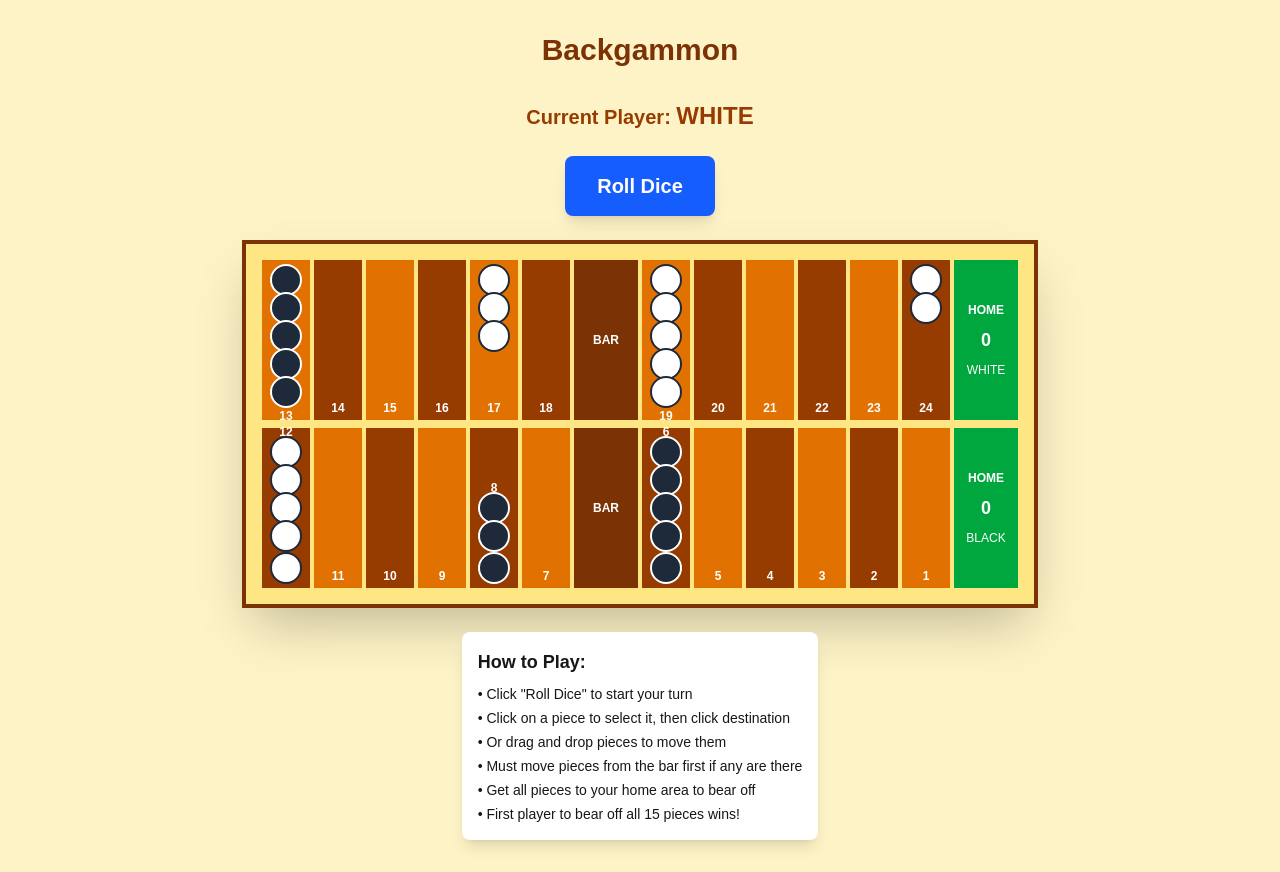
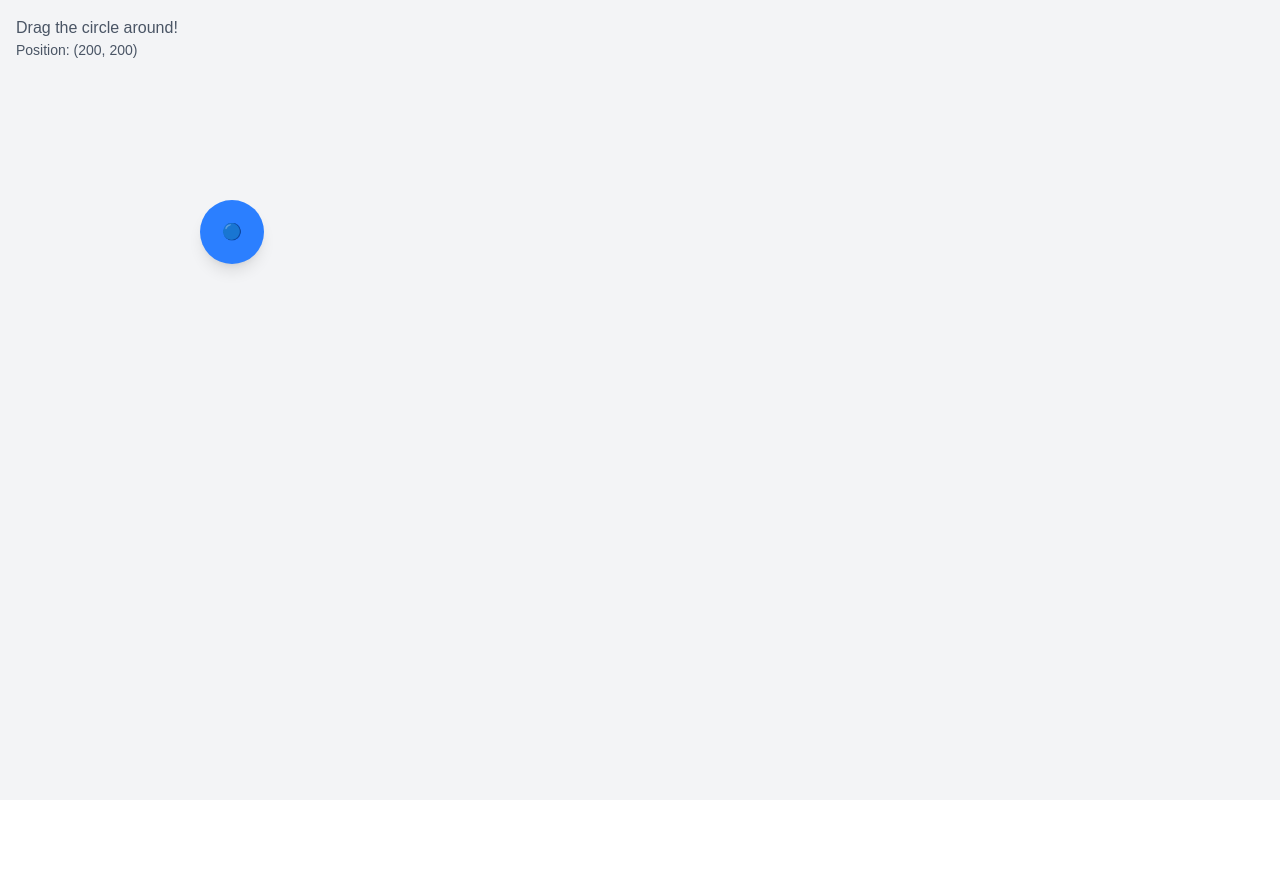
Before and after one commit to tpebop54/backgammon, a Next.js app in the folder web/: page / in a window 1280 px wide. After the commit the page ends 800 px from the top, so only its background shows below. Built offline with nearby package versions, Linux system fonts and the light colour scheme.

Commit message:
test check component

```diff
--- a/web/src/app/page.tsx
+++ b/web/src/app/page.tsx
@@ -1,9 +1,10 @@
 import BackgammonBoard from '@/components/BackgammonBoard';
+import Checker from '@/components/Checker';
 
 export default function Home() {
   return (
     <main>
-      <BackgammonBoard />
+      <Checker />
     </main>
   );
 }
--- /dev/null
+++ b/web/src/components/Checker.tsx
@@ -0,0 +1,64 @@
+'use client';
+
+import React, { useState } from 'react';
+
+const DraggableCircle: React.FC = () => {
+    const [position, setPosition] = useState({ x: 200, y: 200 });
+    const [isDragging, setIsDragging] = useState(false);
+    const [dragOffset, setDragOffset] = useState({ x: 0, y: 0 });
+
+    const handleMouseDown = (e: React.MouseEvent) => {
+        setIsDragging(true);
+        const rect = e.currentTarget.getBoundingClientRect();
+        setDragOffset({
+            x: e.clientX - rect.left,
+            y: e.clientY - rect.top
+        });
+    };
+
+    const handleMouseMove = (e: React.MouseEvent) => {
+        if (isDragging) {
+            setPosition({
+                x: e.clientX - dragOffset.x,
+                y: e.clientY - dragOffset.y
+            });
+        }
+    };
+
+    const handleMouseUp = () => {
+        setIsDragging(false);
+    };
+
+    return (
+        <div
+            className="w-full h-screen bg-gray-100 relative overflow-hidden"
+            onMouseMove={handleMouseMove}
+            onMouseUp={handleMouseUp}
+            onMouseLeave={handleMouseUp}
+        >
+            <div
+                className={`w-16 h-16 bg-blue-500 rounded-full cursor-move shadow-lg transition-transform ${
+                    isDragging ? 'scale-110' : 'hover:scale-105'
+                }`}
+                style={{
+                    position: 'absolute',
+                    left: position.x,
+                    top: position.y,
+                    userSelect: 'none'
+                }}
+                onMouseDown={handleMouseDown}
+            >
+                <div className="w-full h-full flex items-center justify-center text-white font-bold">
+                    🔵
+                </div>
+            </div>
+
+            <div className="absolute top-4 left-4 text-gray-600">
+                <p>Drag the circle around!</p>
+                <p className="text-sm">Position: ({Math.round(position.x)}, {Math.round(position.y)})</p>
+            </div>
+        </div>
+    );
+};
+
+export default DraggableCircle;
```
